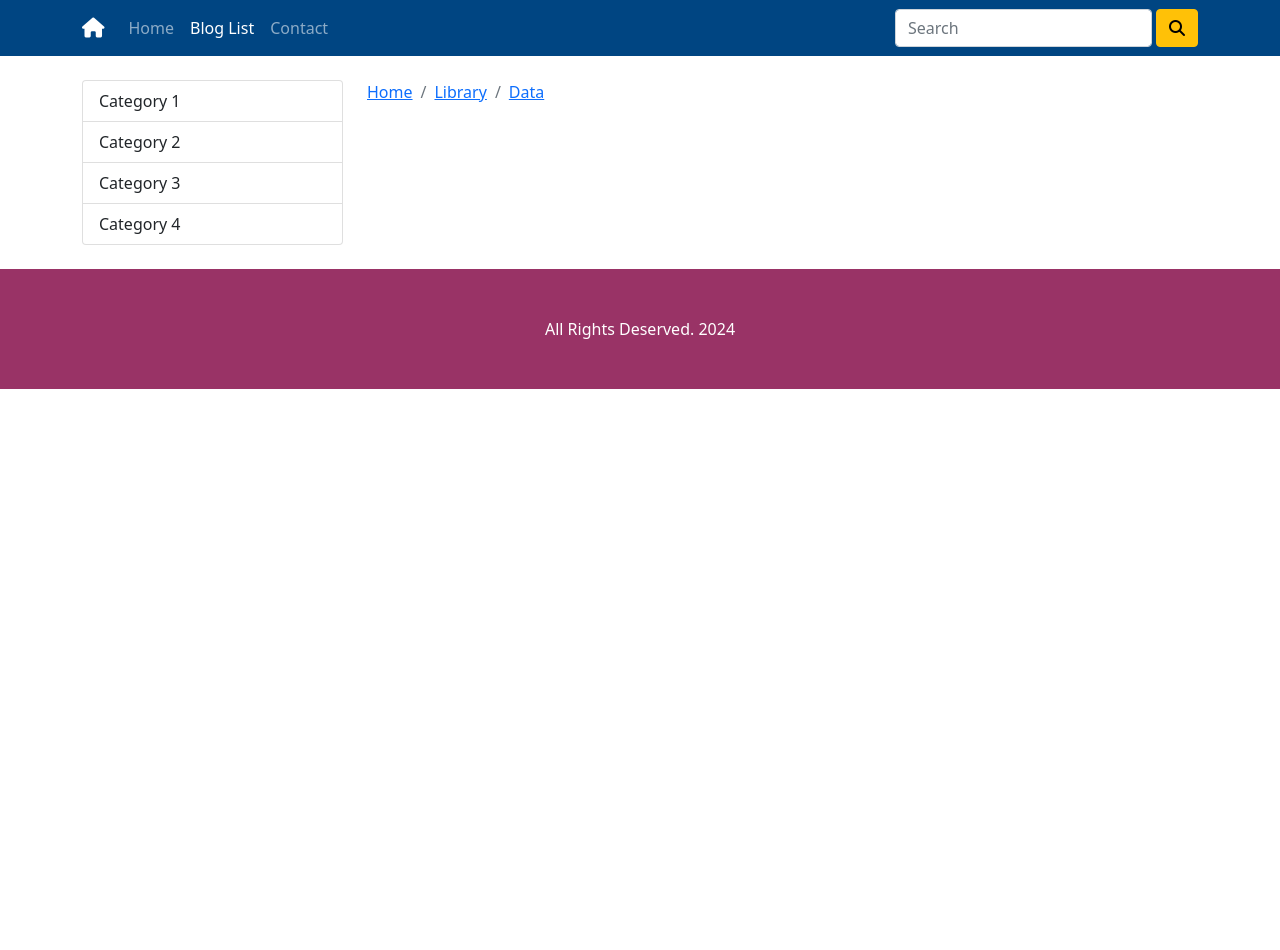
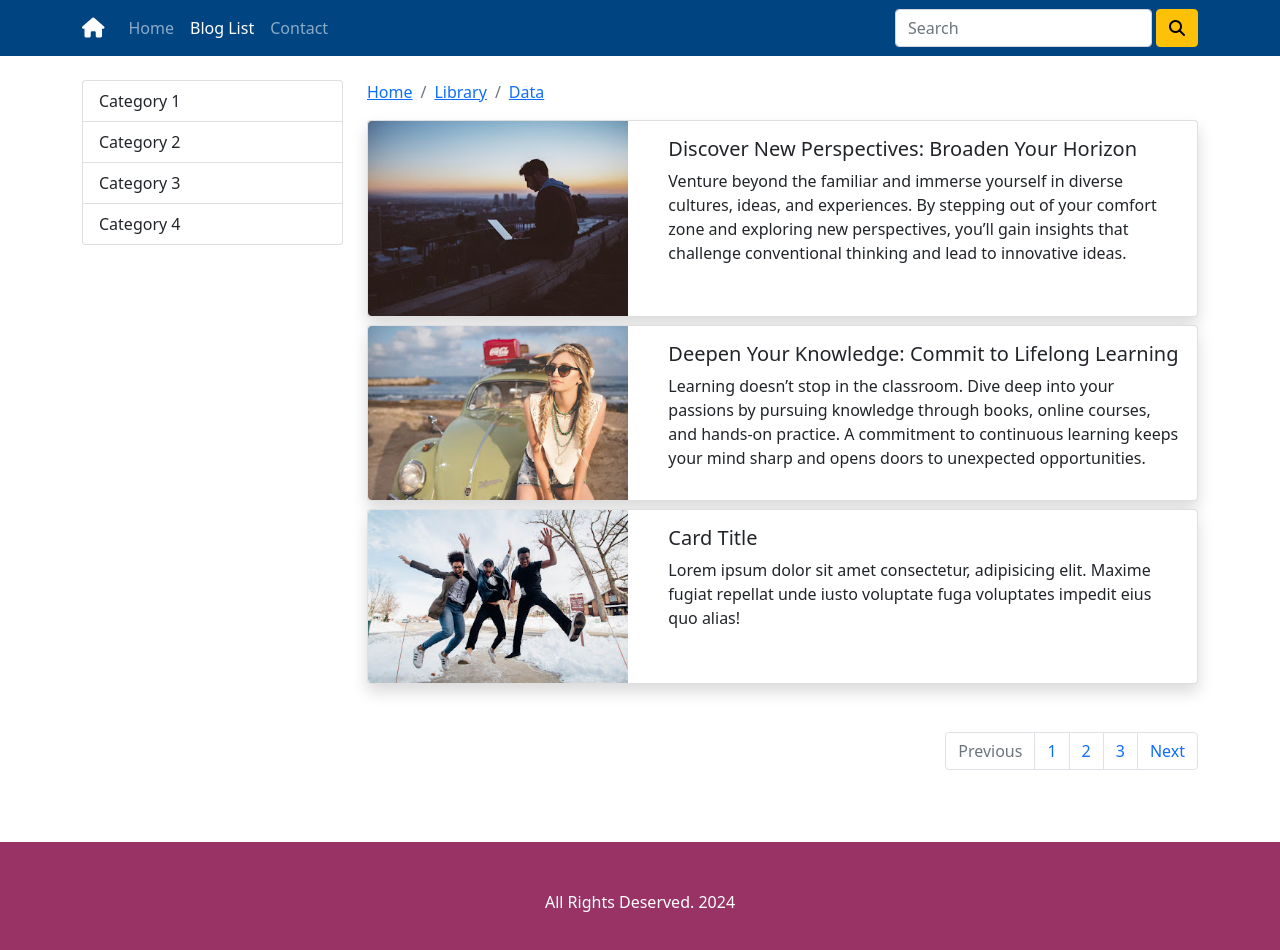
Before and after one commit to yasinserhatpeker/Blog-awesome.html, a plain HTML site: page blogs.html in a window 1280 px wide. Before the commit the page ends 800 px from the top, so only its background shows below. Drawn offline with nearby package versions, Linux system fonts and the light colour scheme.

Commit message:
blog-list card textler değiştirildi.

```diff
--- a/blogs.html
+++ b/blogs.html
@@ -57,7 +57,7 @@
 <main>
     <div class="container my-4">
         <div class="row">
-            <div class="col-3">
+            <div class="col-md-3 order-2 order-md-1">
                <div class="list-group">
                 <a href="#" class="list-group-item list-group-item action">Category 1</a>
                 <a href="#" class="list-group-item list-group-item action">Category 2</a>
@@ -65,7 +65,8 @@
                 <a href="#" class="list-group-item list-group-item action">Category 4</a>
                </div>
             </div>
-            <div class="col-9">
+
+            <div class="col-md-9 order-1 order-md-2">
                 <nav>
                     <ol class="breadcrumb">
                       <li class="breadcrumb-item"><a href="#">Home</a></li>
@@ -73,6 +74,69 @@
                       <li class="breadcrumb-item active"><a href="#">Data</a></li>
                     </ol>
                 </nav>
+                <div class="card mb-2 shadow">
+                    <div class="row">
+                        <div class="col-4">
+                            <img src="img/1.jpeg" class="img-fluid rounded-start" alt="">
+                        </div>
+                        <div class="col-8">
+                            <div class="card-body">
+                                <h5 class="card-title">Discover New Perspectives: Broaden Your Horizon
+                                </h5>
+                                <p class="card-text">Venture beyond the familiar and immerse yourself in diverse cultures, ideas, and experiences. By stepping out of your comfort zone and exploring new perspectives, you’ll gain insights that challenge conventional thinking and lead to innovative ideas.</p>
+                            </div>
+                        </div>
+                    </div>
+
+                </div>
+                <div class="card mb-2 shadow">
+                    <div class="row">
+                        <div class="col-4">
+                            <img src="img/2.jpeg" class="img-fluid rounded-start" alt="">
+                        </div>
+                        <div class="col-8">
+                            <div class="card-body">
+                                <h5 class="card-title"> Deepen Your Knowledge: Commit to Lifelong Learning</h5>
+                                <p class="card-text">Learning doesn’t stop in the classroom. Dive deep into your passions by pursuing knowledge through books, online courses, and hands-on practice. A commitment to continuous learning keeps your mind sharp and opens doors to unexpected opportunities.</p>
+                            </div>
+                        </div>
+                    </div>
+
+                </div>
+                <div class="card mb-2 shadow">
+                    <div class="row">
+                        <div class="col-4">
+                            <img src="img/3.jpeg" class="img-fluid rounded-start" alt="">
+                        </div>
+                        <div class="col-8">
+                            <div class="card-body">
+                                <h5 class="card-title">Card Title</h5>
+                                <p class="card-text">Lorem ipsum dolor sit amet consectetur, adipisicing elit. Maxime fugiat repellat unde iusto voluptate fuga voluptates impedit eius quo alias!</p>
+                            </div>
+                        </div>
+                    </div>
+
+                </div>
+                <nav class="my-5">
+                    <ul class="pagination justify-content-end">
+                        <li class="page-item disabled">
+                            <a href="#" class="page-link">Previous</a>
+                        </li>
+                        <li class="page-item">
+                            <a href="#" class="page-link">1</a>
+                        </li>
+                        <li class="page-item">
+                            <a href="#" class="page-link">2</a>
+                        </li>
+                        <li class="page-item">
+                            <a href="#" class="page-link">3</a>
+                        </li>
+                        <li class="page-item">
+                            <a href="#" class="page-link">Next</a>
+                        </li>
+                    </ul>
+                </nav>
+
             </div>
         </div>
     </div>
```
